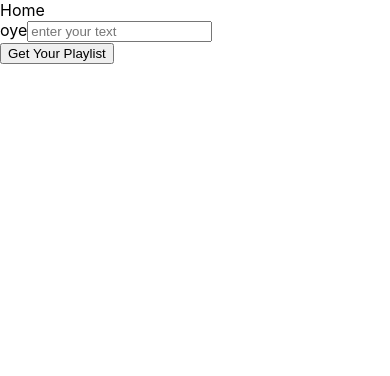
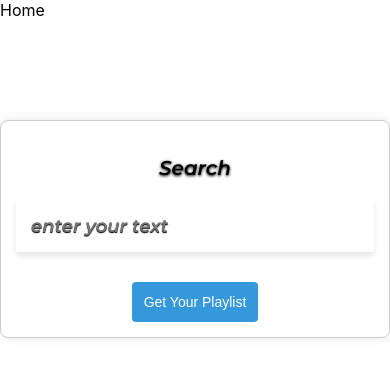
Before and after one commit to SalehMajeed/playlist-downloader, a React (Create React App) app in the folder frontend/: page / in a window 390 px wide. Shown: the top 376 px of the page. Built offline with nearby package versions, Linux system fonts and the light colour scheme.

Commit message:
add-styling

```diff
--- a/frontend/src/Components/PlaylistTable/PlaylistTableCmpt.js
+++ b/frontend/src/Components/PlaylistTable/PlaylistTableCmpt.js
@@ -22,7 +22,7 @@ function PlaylistTableCmpt() {
           );
         })}
       </div>
-      <button disabled={playlistData.length < 1}>Download</button>
+      <button id={"downloadBtn"} disabled={playlistData.length < 1}>Download</button>
     </>
   );
 }
--- a/frontend/src/Components/PlaylistTable/css/index.css
+++ b/frontend/src/Components/PlaylistTable/css/index.css
@@ -1,6 +1,13 @@
 #playlist-container {
   display: flex;
   flex-direction: column;
+  max-width: 70%;
+  margin: auto;
+  background-color: #f8f8f8;
+  border-radius: 8px;
+  overflow: hidden;
+  box-shadow: 0 0 10px 5px rgba(0, 0, 0, 0.1);
+  padding: 20px;
 }
 
 ul {
@@ -8,11 +15,94 @@ ul {
   list-style-type: none;
   margin: 0;
   padding: 0;
-  border: 1px solid #ccc;
+  border-bottom: 1px solid #dfdcdc;
+  transition: background-color 0.3s ease;
 }
 
 li {
-  padding: 10px;
+  padding: 15px;
   flex: 1;
   text-align: center;
 }
+
+li input[type="checkbox"] {
+  margin-right: 10px;
+  cursor: pointer;
+}
+
+li:nth-child(1) {
+  flex: 0.5;
+}
+
+li:nth-child(3) {
+  flex: 2;
+}
+
+li:nth-child(4) {
+  flex: 1;
+}
+
+ul:hover {
+  background-color: #d8d6d6;
+}
+
+#downloadBtn {
+  margin-top: 20px;
+  padding: 12px 24px;
+  background-color: #4caf50;
+  color: #fff;
+  border: none;
+  border-radius: 4px;
+  cursor: pointer;
+  transition: background-color 0.3s ease;
+  margin-bottom: 50px;
+  float: right;
+  margin-right: 170px;
+}
+
+
+#downloadBtn:disabled {
+  background-color: #ccc;
+  cursor: not-allowed;
+}
+
+@media screen and (max-width: 768px) {
+  #playlist-container {
+    max-width: 90%;
+    margin: 20px auto;
+    padding: 15px;
+  }
+
+  #downloadBtn {
+    margin-right: 20px;
+  }
+}
+
+@media screen and (max-width: 650px) {
+  #playlist-container {
+    max-width: 100%;
+  }
+
+  ul {
+    font-size: 12px;
+  }
+
+  #downloadBtn {
+    margin-right: 10px;
+  }
+}
+
+
+@media screen and (max-width: 480px) {
+  #playlist-container {
+    max-width: 95%;
+  }
+
+  ul {
+    font-size: 12px;
+  }
+
+  #downloadBtn {
+    margin-right: 10px;
+  }
+}
--- a/frontend/src/Components/UserInput/UserInputCmpt.js
+++ b/frontend/src/Components/UserInput/UserInputCmpt.js
@@ -28,19 +28,23 @@ function UserInputCmpt() {
   };
 
   return (
-    <div>
-      oye
-      <input
+    <div className="main-container">
+      <p className="search-para">Search</p>
+      <input className="input-field"
         type="text"
         placeholder="enter your text"
         value={userInput}
         onChange={HandleInput}
       />
       <br />
-      <button onClick={HandleDownload} disabled={loadingData}>
+      <button className="playlist-btn" onClick={HandleDownload} disabled={loadingData}>
         Get Your Playlist
       </button>
-      {loadingData && <h1>Loading....</h1>}
+      {loadingData && (
+        <div className="loading-container">
+          <img src="https://i.gifer.com/ZKZg.gif" alt="loading" />
+        </div>
+      )}
     </div>
   );
 }
--- a/frontend/src/Components/UserInput/api.js
+++ b/frontend/src/Components/UserInput/api.js
@@ -1,5 +1,7 @@
 import axios from "axios";
 import { generateApiUrl } from "../../Utils";
+import "./css/userinput.css";
+
 
 async function fetchMetadatalist(playlistLink) {
   const requestBody = {};
--- /dev/null
+++ b/frontend/src/Components/UserInput/css/userinput.css
@@ -0,0 +1,93 @@
+@import url('https://fonts.googleapis.com/css2?family=Montserrat:ital,wght@1,600&display=swap');
+
+.main-container {
+  text-align: center;
+  max-width: 400px;
+  margin: 0 auto;
+  padding: 30px;
+  border: 1px solid #ccc;
+  border-radius: 8px;
+  box-shadow: 0 0 10px rgba(0, 0, 0, 0.1);
+  margin-top: 100px;
+}
+
+.search-para {
+  font-size: 25px;
+  font-weight: bolder;
+  margin-bottom: 10px;
+  font-family: 'Montserrat', sans-serif;
+  text-shadow: 0px 1px 3px  black;
+}
+
+
+.input-field {
+  width: 100%;
+  padding: 15px;
+  margin: 10px 0;
+  box-sizing: border-box;
+  font-size: 20px;
+  border: none;
+  box-shadow: 0 4px 6px rgba(10, 10, 10, 0.1);
+  font-family: 'Montserrat', sans-serif;
+  text-shadow: 0px 1px 1px  black;
+
+}
+
+
+.playlist-btn {
+  background-color: #3498db;
+  color: #fff;
+  padding: 15px;
+  border: none;
+  border-radius: 4px;
+  cursor: pointer;
+  font-size: 16px;
+  transition: background-color 0.3s ease;
+  margin-top: 20px;
+
+  &:hover {
+    background-color: #3a82c2;
+    font-size: 16px;
+    font-family: 'Montserrat', sans-serif;
+  }
+
+  &:disabled {
+    background-color: #bdc3c7;
+    cursor: not-allowed;
+    font-size: 13px;
+  }
+}
+
+.loading-container {
+  text-align: center;
+  margin-top: 20px;
+}
+
+img {
+  width: 50px;
+  height: 50px;
+}
+
+@media screen and (max-width: 600px) {
+  .main-container {
+    padding: 15px;
+  }
+
+  .search-para {
+    font-size: 20px;
+  }
+
+  .input-field {
+    font-size: 18px;
+  }
+
+  .playlist-btn {
+    padding: 12px;
+    font-size: 14px;
+  }
+
+  img {
+    width: 40px;
+    height: 40px;
+  }
+}
```
Also changed, not shown: 2 other files (tests, documents, lock files or other folders).
